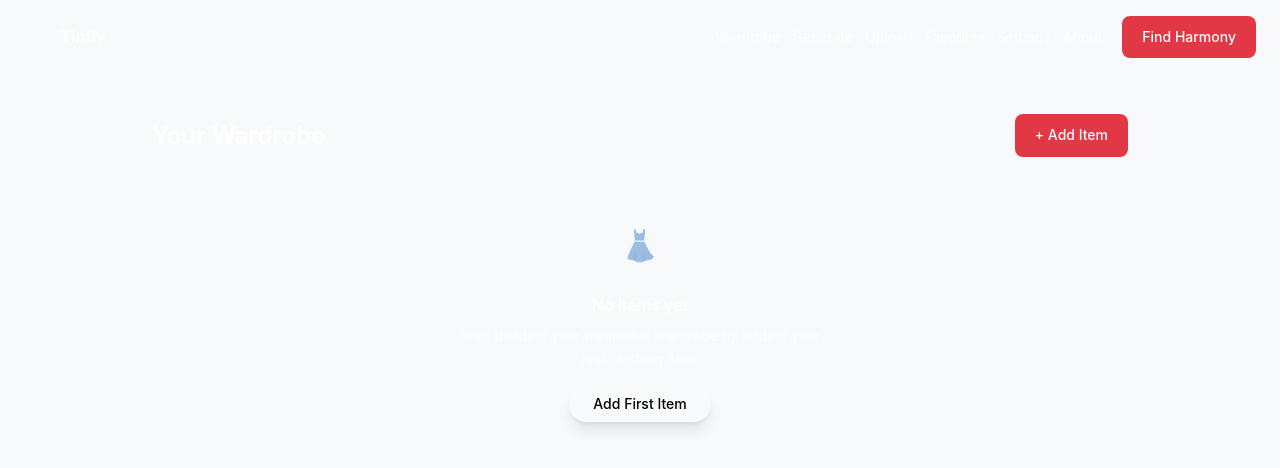
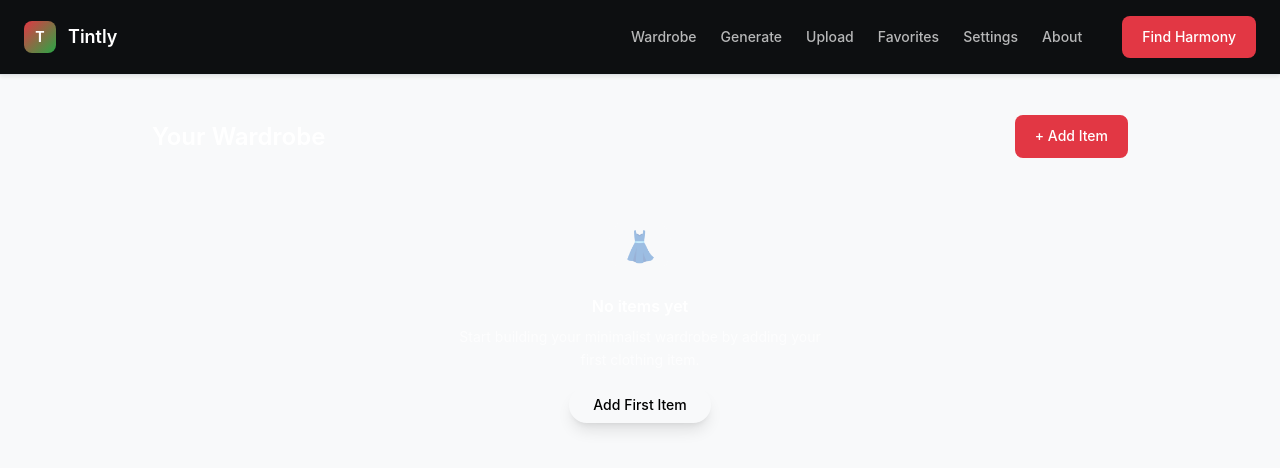
Before and after one commit to NoAxial/Tintly, a React (Vite) app: page /wardrobe in a window 1280 px wide. Shown: the top 468 px of the page. Built offline with nearby package versions, Linux system fonts and the light colour scheme.

Commit message:
Auto-commit: Agent tool execution

```diff
--- a/src/components/layout/Header.tsx
+++ b/src/components/layout/Header.tsx
@@ -1,23 +1,28 @@
-import React from "react";
 import Button from "../ui/Button";
 import { Link } from "react-router-dom";
 
 export default function Header(): JSX.Element {
 	return (
-		<header className="sticky top-0 z-10 flex items-center justify-between px-6 py-4 glass-header">
-			<div className="flex items-center gap-2">
-				<div className="h-7 w-7 rounded-full bg-gradient-to-br from-[var(--accent-1)] to-[var(--accent-2)]" />
-				<span className="font-semibold tracking-wide">Tintly</span>
+		<header className="header flex items-center justify-between px-6 py-4">
+			<div className="flex items-center gap-3">
+				<div className="h-8 w-8 rounded-lg bg-gradient-to-br from-[var(--accent-primary)] to-[var(--accent-secondary)] flex items-center justify-center">
+					<span className="text-white font-bold text-sm">T</span>
+				</div>
+				<span className="font-semibold text-lg text-primary">Tintly</span>
 			</div>
-			<nav className="flex items-center gap-3">
-				<Link className="text-white/80 hover:text-white text-sm" to="/wardrobe">Wardrobe</Link>
-				<Link className="text-white/80 hover:text-white text-sm" to="/generate">Generate</Link>
-				<Link className="text-white/80 hover:text-white text-sm" to="/upload">Upload</Link>
-				<Link className="text-white/80 hover:text-white text-sm" to="/favorites">Favorites</Link>
-				<Link className="text-white/80 hover:text-white text-sm" to="/settings">Settings</Link>
-				<Link className="text-white/80 hover:text-white text-sm" to="/about">About</Link>
-				<Link to="/generate"><Button className="ml-2">Find Harmony</Button></Link>
+			<nav className="hidden md:flex items-center gap-6">
+				<Link className="text-secondary hover:text-primary text-sm font-medium transition-colors" to="/wardrobe">Wardrobe</Link>
+				<Link className="text-secondary hover:text-primary text-sm font-medium transition-colors" to="/generate">Generate</Link>
+				<Link className="text-secondary hover:text-primary text-sm font-medium transition-colors" to="/upload">Upload</Link>
+				<Link className="text-secondary hover:text-primary text-sm font-medium transition-colors" to="/favorites">Favorites</Link>
+				<Link className="text-secondary hover:text-primary text-sm font-medium transition-colors" to="/settings">Settings</Link>
+				<Link className="text-secondary hover:text-primary text-sm font-medium transition-colors" to="/about">About</Link>
+				<Link to="/generate"><Button className="ml-4">Find Harmony</Button></Link>
 			</nav>
+			{/* Mobile menu button */}
+			<div className="md:hidden">
+				<Button variant="secondary" size="sm">☰</Button>
+			</div>
 		</header>
 	);
 }
```
